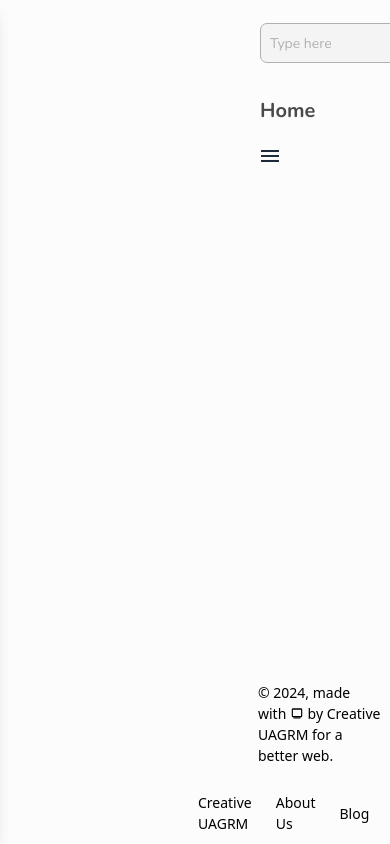
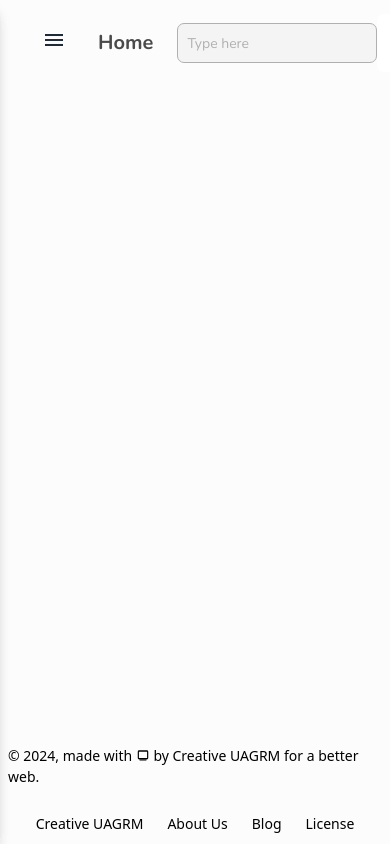
Before and after one commit to SalethxJhoselin/MedicalRecord-Front, an Angular app: page / in a window 390 px wide. Built offline with nearby package versions, Linux system fonts and the light colour scheme.

Commit message:
modo responsive en el sidebar

```diff
--- a/src/app/shared/components/header/header.component.html
+++ b/src/app/shared/components/header/header.component.html
@@ -1,8 +1,21 @@
-<!-- component -->
-<div class="header-container flex flex-col-reverse justify-between gap-6 md:flex-row md:items-center">
+<!-- Header Container -->
+<div class="header-container flex justify-between items-center gap-6 md:flex-row">
+    <!-- Sidebar solo visible en dispositivos móviles -->
+    <ng-container *ngIf="isMobile">
+      <app-sidebar [isOpen]="isSidebarOpen" (closeSidebar)="toggleSidebar()"></app-sidebar>
+    </ng-container>
+
+    <!-- Botón del menú, visible solo en dispositivos móviles -->
+    <button class="block md:hidden text-gray-800 p-2" (click)="toggleSidebar()">
+        <span class="material-icons">menu</span>
+    </button>
+
+    <!-- Título del encabezado -->
     <div class="capitalize">
       <h6 class="header-title">home</h6>
     </div>
+
+    <!-- Acciones del encabezado -->
     <div class="header-actions flex items-center">
       <div class="search-container mr-auto md:mr-4 md:w-56">
         <div class="relative w-full min-w-[200px] h-10">
--- a/src/app/shared/components/header/header.component.ts
+++ b/src/app/shared/components/header/header.component.ts
@@ -1,17 +1,43 @@
-import { Component } from '@angular/core';
+import { Component, EventEmitter, HostListener, Output } from '@angular/core';
 import { AuthService } from '../../../core/services/auth.service';
+import { SidebarComponent } from '../sidebar/sidebar.component';
+import { NgIf } from '@angular/common';
 
 @Component({
     selector: 'app-header',
     standalone: true,
+    imports: [SidebarComponent, NgIf],
     templateUrl: './header.component.html',
     styleUrls: ['./header.component.css']
 })
 export class HeaderComponent {
-    constructor(private authService: AuthService) {
+    isSidebarOpen = false;
+    isMobile: boolean | undefined;
+
+
+    constructor(private authService: AuthService) { }
+
+    ngOnInit() {
+        this.checkScreenSize();
     }
+
+    @HostListener('window:resize', ['$event'])
+    onResize() {
+        this.checkScreenSize();
+    }
+
+    private checkScreenSize() {
+        this.isMobile = window.innerWidth < 768;
+    }
+
+    toggleSidebar() {
+        this.isSidebarOpen = !this.isSidebarOpen;
+    }
+
+
+
+
     logout(): void {
         this.authService.logout();
     }
-
 }
--- a/src/app/shared/components/layout/layout.component.css
+++ b/src/app/shared/components/layout/layout.component.css
@@ -1,3 +1,10 @@
+html, body {
+    margin: 0;
+    padding: 0;
+    height: 100%;
+    overflow-x: hidden; /* Evita scroll horizontal */
+}
+
 .layout {
     min-height: 100vh;
     display: flex;
@@ -5,7 +12,7 @@
 }
 
 app-sidebar {
-    width: 250px; /* Ancho fijo para el sidebar */
+    width: 250px; /* Ancho fijo para el sidebar en pantallas grandes */
     flex-shrink: 0; /* Evita que el sidebar se reduzca */
 }
 
@@ -18,10 +25,22 @@ app-sidebar {
 
 .main-content {
     flex-grow: 1;
-    overflow-y: auto;
+    overflow-y: auto; /* Permite scroll en el contenido si es necesario */
 }
 
 .footer {
     position: relative;
     width: 100%;
 }
+
+/* Media Query para pantallas pequeñas */
+@media (max-width: 768px) {
+    app-sidebar {
+        width: 0; /* Oculta el sidebar en móviles */
+        flex-shrink: 0;
+    }
+
+    .content-container {
+        width: 100%; /* Asegura que el contenido ocupe todo el ancho en móviles */
+    }
+}
--- a/src/app/shared/components/layout/layout.component.html
+++ b/src/app/shared/components/layout/layout.component.html
@@ -7,9 +7,6 @@
         <!-- Header -->
         <nav class="header w-full bg-transparent text-white shadow-none rounded-xl transition-all px-0 py-1">
             <app-header></app-header>
-            <button class="xl:hidden text-gray-800 p-2" (click)="toggleSidebar()">
-                <span class="material-icons">menu</span>
-            </button>
         </nav>
 
         <!-- Main Content -->
--- a/src/app/shared/components/sidebar/sidebar.component.ts
+++ b/src/app/shared/components/sidebar/sidebar.component.ts
@@ -67,5 +67,6 @@ export class SidebarComponent {
 
   setSelected(title: string) {
     this.selected = title;
+    this.closeSidebar.emit();
   }
 }
```
Lines whose indentation alone changed are shown as unchanged.
